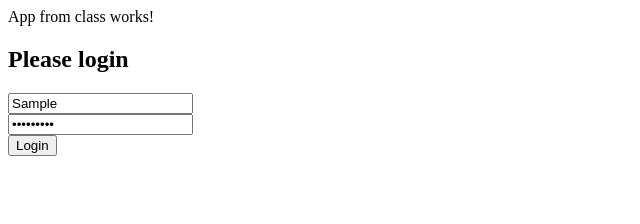
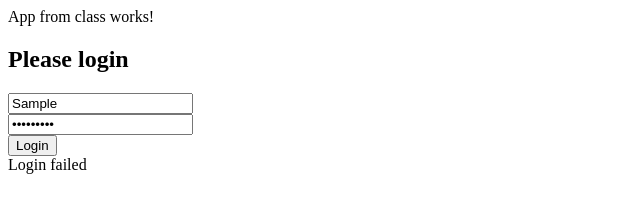
Before and after one commit to mr-hated/space-finder-frontend, a React (Create React App) app: page / in a window 1280 px wide. Both pictures are taken after typing "Sample", "Sample123" into the empty fields and a click on the input "Login". Shown: the top 224 px of the page, without its empty margins (0-640 px from the left). Built offline with nearby package versions, Linux system fonts and the light colour scheme.

Commit message:
Conditional rendering

```diff
--- a/src/components/Login.tsx
+++ b/src/components/Login.tsx
@@ -37,19 +37,32 @@ export class Login extends React.Component<LoginProps, LoginState> {
 
   private async handleSubmit(event: SyntheticEvent) {
     event.preventDefault();
+    this.setState({loginAttempted: true});
+
     const result = await this.props.authService.login(
       this.state.userName,
       this.state.password
     )
 
     if (result) {
-      console.log(result);
+      this.setState({ loginSuccessful: true })
     } else {
-      console.log('wrong login')
+      this.setState({ loginSuccessful: false })
     }
   }
 
   render() {
+
+    let loginMessage: any;
+
+    if(this.state.loginAttempted) {
+      if(this.state.loginSuccessful) {
+        loginMessage = <label>Login successful</label>
+      } else {
+        loginMessage = <label>Login failed</label>
+      }
+    }
+
     return (
       <div>
         <h2>Please login</h2>
@@ -58,6 +71,7 @@ export class Login extends React.Component<LoginProps, LoginState> {
           <input value={this.state.password} type='password' onChange = { event => this.setPassword(event)} /><br/>
           <input type='submit' value='Login' />
         </form>
+        {loginMessage}
       </div>
     )
   }
```
